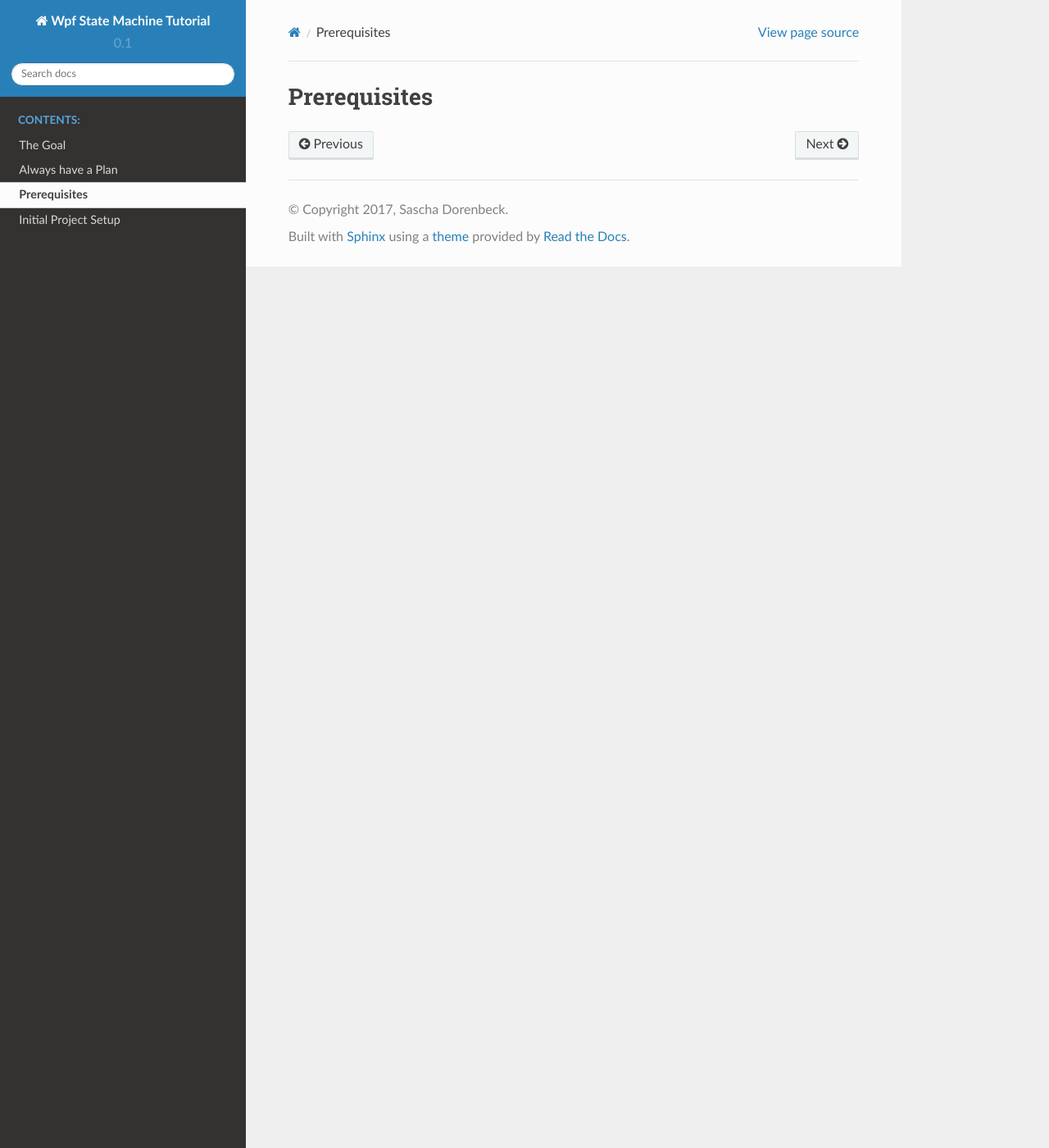
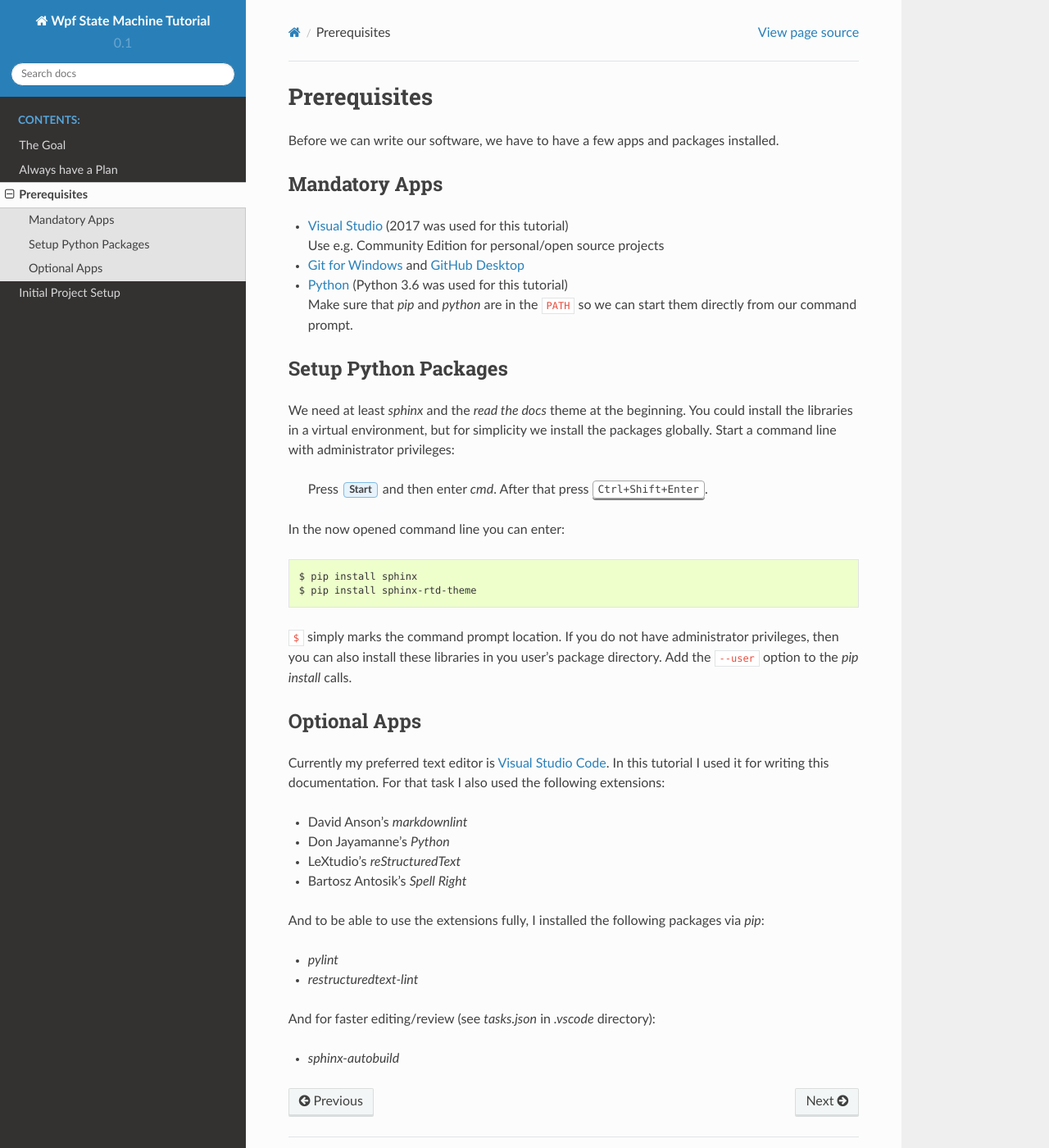
Before and after one commit to parsd/wpf-state-machine-tutorial, a Sphinx documentation site: the page built from doc/source/prerequisites.rst, in a window 1280 px wide and 1400 px high. Shown: the whole window at 82% size. Built offline with Sphinx 7.4.7 and the Read the Docs theme 2.0.0, drawn with Linux system fonts in a browser that asks for light colours.

Commit message:
Added prerequisites.

```diff
--- a/doc/source/prerequisites.rst
+++ b/doc/source/prerequisites.rst
@@ -1,2 +1,52 @@
 Prerequisites
 *************
+
+Before we can write our software, we have to have a few apps and packages installed.
+
+Mandatory Apps
+==============
+
+- `Visual Studio <https://www.visualstudio.com>`_ (2017 was used for this tutorial) |br|
+  Use e.g. Community Edition for personal/open source projects
+- `Git for Windows <https://git-scm.com/download/win>`_ and `GitHub Desktop <https://desktop.github.com/>`_
+- `Python <https://python.org>`_ (Python 3.6 was used for this tutorial) |br|
+  Make sure that *pip* and *python* are in the ``PATH`` so we can start them directly from our command prompt.
+
+Setup Python Packages
+=====================
+
+We need at least *sphinx* and the *read the docs* theme at the beginning. You could install the libraries in a virtual environment, but for simplicity we install the packages globally. Start a command line with administrator privileges:
+
+   Press :guilabel:`Start` and then enter *cmd*. After that press :kbd:`Ctrl+Shift+Enter`.
+
+In the now opened command line you can enter:
+
+.. code-block:: doscon
+
+   $ pip install sphinx
+   $ pip install sphinx-rtd-theme
+
+``$`` simply marks the command prompt location. If you do not have administrator privileges, then you can also install these libraries in you user's package directory. Add the ``--user`` option to the *pip install* calls.
+
+Optional Apps
+=============
+
+Currently my preferred text editor is `Visual Studio Code <https://code.visualstudio.com/>`_. In this tutorial I used it for writing this documentation. For that task I also used the following extensions:
+
+- David Anson's *markdownlint*
+- Don Jayamanne's *Python*
+- LeXtudio's *reStructuredText*
+- Bartosz Antosik's *Spell Right*
+
+And to be able to use the extensions fully, I installed the following packages via *pip*:
+
+- *pylint*
+- *restructuredtext-lint*
+
+And for faster editing/review (see *tasks.json* in *.vscode* directory):
+
+- *sphinx-autobuild*
+
+.. |br| raw:: html
+
+   <br />
```
Also changed, not shown: README.md (+1 -0 lines).
